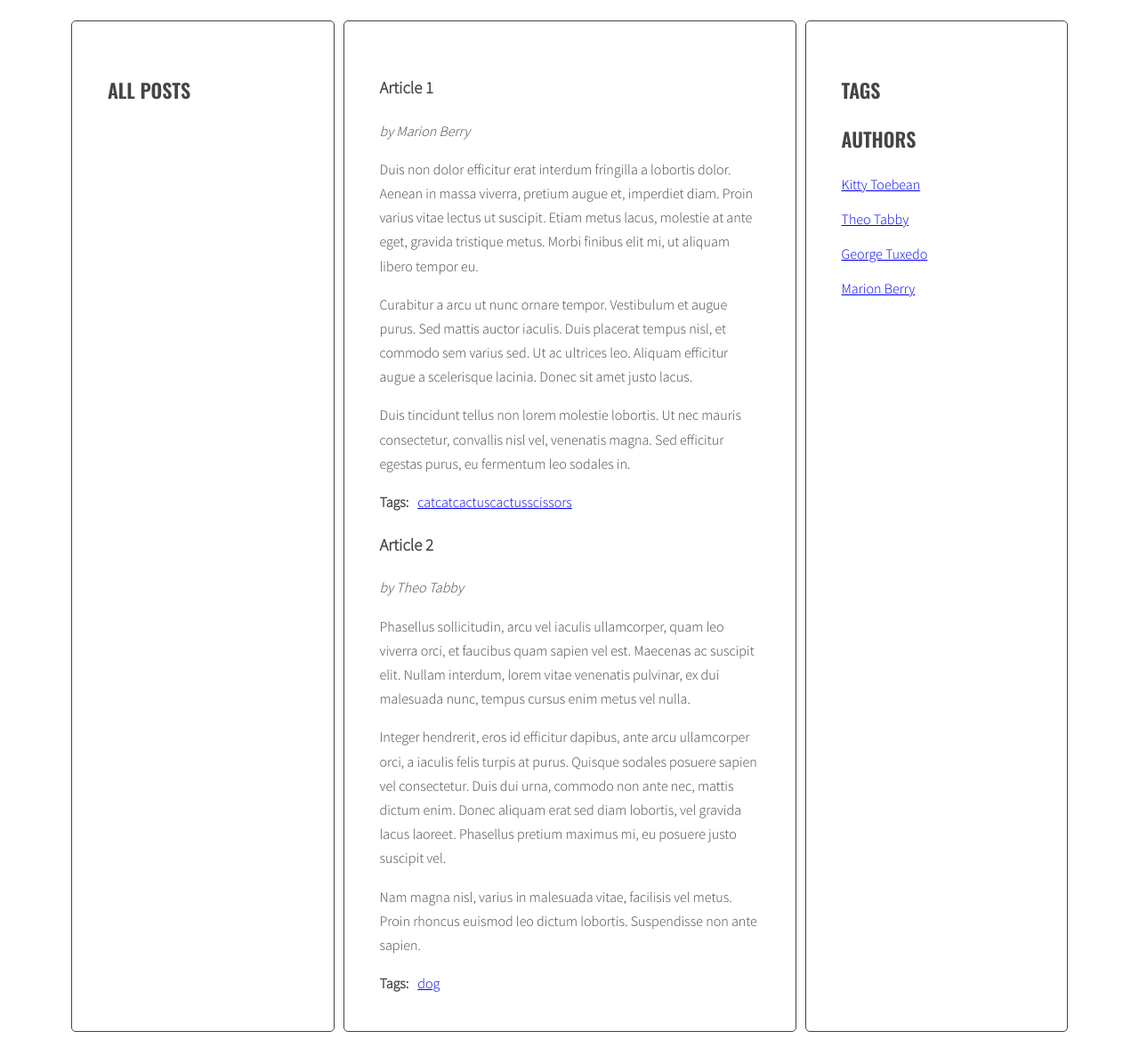
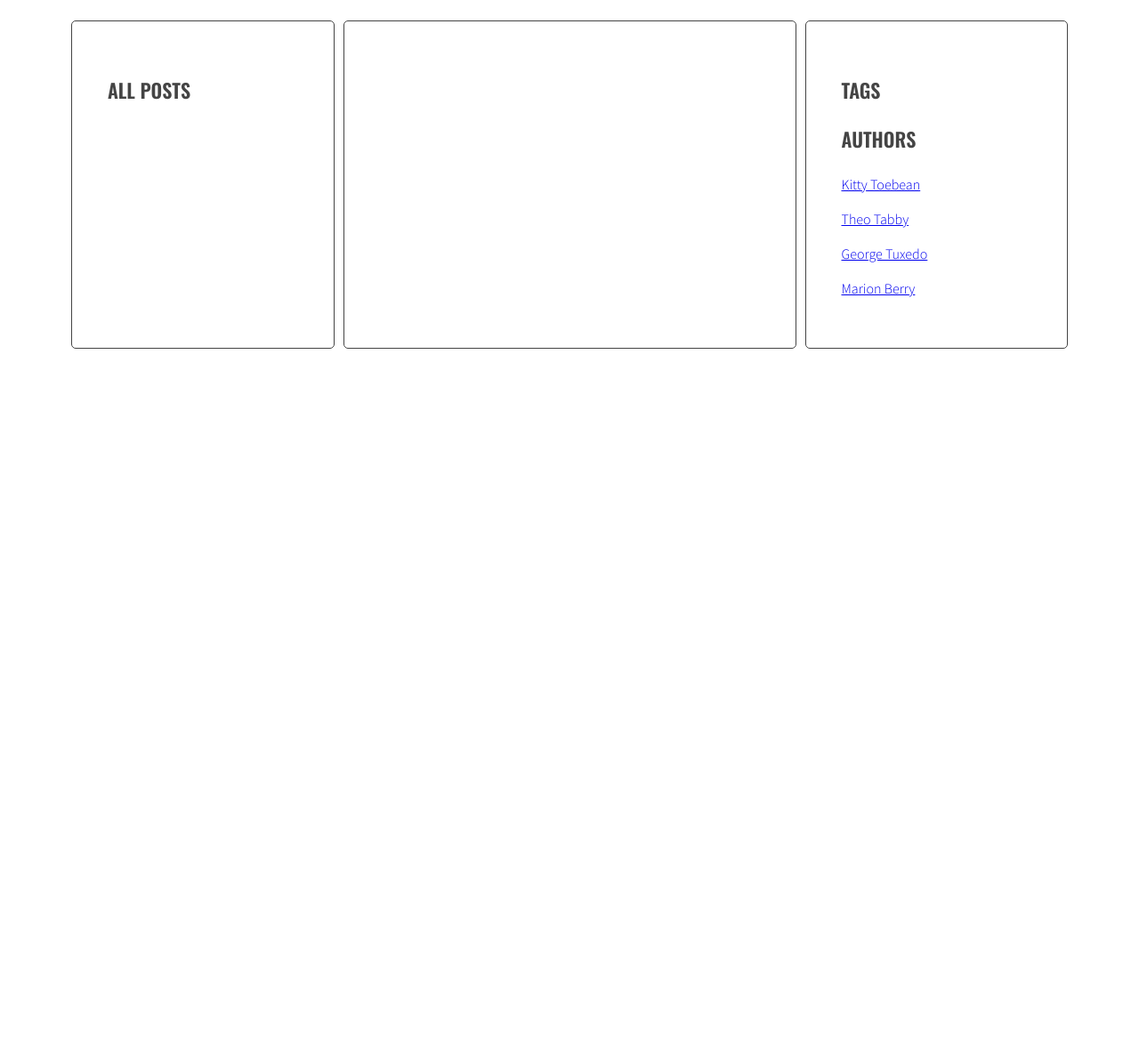
Before and after one commit to Kami-bit789/javascript-blog, a website: page index.html in a window 1280 px wide. Shown: the part 220-1388 px from the top of the page at 89% size. After the commit the page ends 800 px from the top, so only its background shows below. Drawn offline with nearby package versions, Linux system fonts and the light colour scheme.

Commit message:
UpdateLackOfTags

```diff
--- a/index.html
+++ b/index.html
@@ -18,7 +18,7 @@
                   </ul>
                 </aside>
                 <section class="posts">
-                  <article class="post active" id="article-1" data-tags="cat cactus scissors">
+                  <article class="post" id="article-1" data-tags="cat cactus scissors">
                     <h3 class="post-title">Article 1</h3>
                     <p class="post-author">by Marion Berry</p>
                     <div class="post-content">
@@ -34,7 +34,7 @@
                       </ul>
                     </div>
                   </article>
-                  <article class="post active" id="article-2" data-tags="dog">
+                  <article class="post" id="article-2" data-tags="dog">
                     <h3 class="post-title">Article 2</h3>
                     <p class="post-author">by Theo Tabby</p>
                     <div class="post-content">
--- a/js/script.js
+++ b/js/script.js
@@ -137,7 +137,6 @@ function tagClickHandler(event){
     tagLinkHref;
   }
   /* execute function "generateTitleLinks" with article selector as argument */
-
 generateTitleLinks('[data-tags~="' + tag + '"]');
 }
 function addClickListenersToTags(){
```
